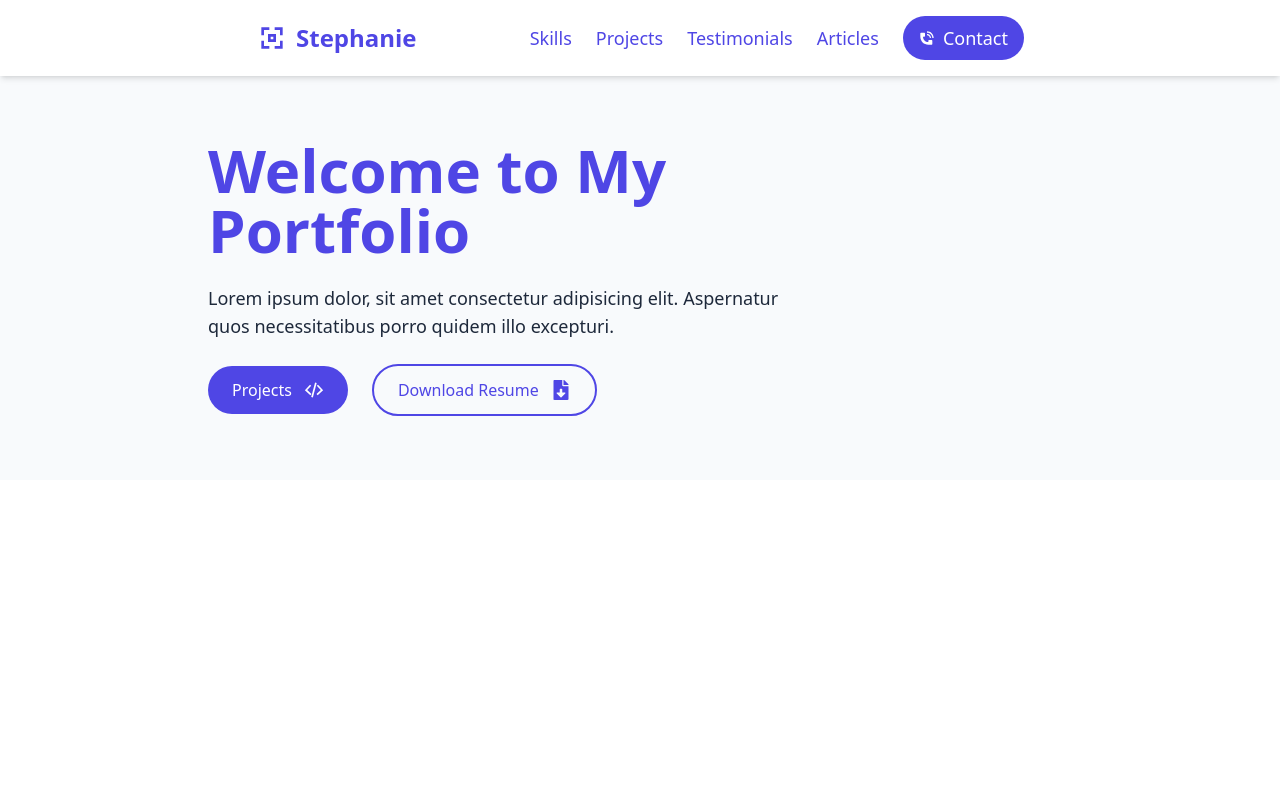
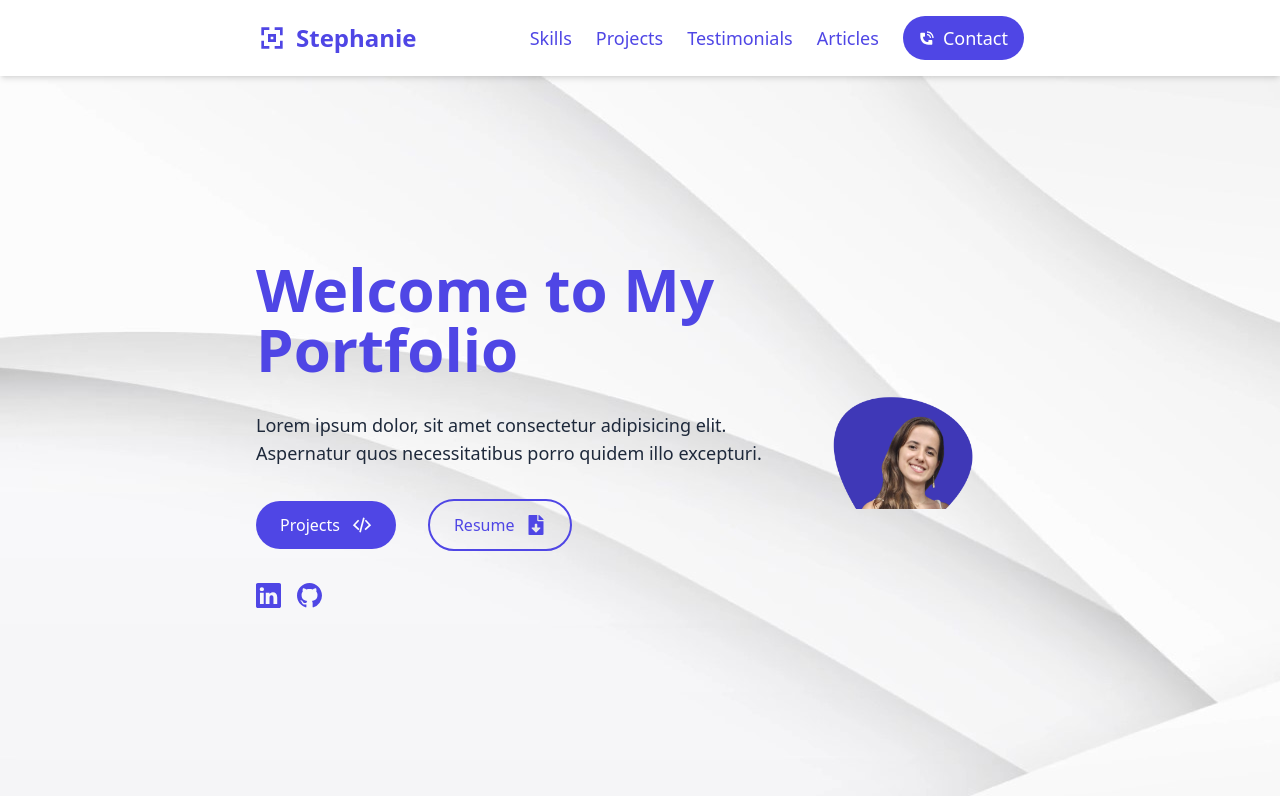
Before and after one commit to StephanieGuimaraes/WebPortfolio, a React (Vite) app in the folder WebPortfolio/: page / in a window 1280 px wide. Built offline with nearby package versions, Linux system fonts and the light colour scheme.

Commit message:
finish front hero page

```diff
--- a/WebPortfolio/src/pages/LandingPage/Hero.jsx
+++ b/WebPortfolio/src/pages/LandingPage/Hero.jsx
@@ -1,15 +1,23 @@
 import React from 'react'
 import { CgCodeSlash } from 'react-icons/cg';
 import {FaFileDownload} from 'react-icons/fa';
+import ProfilePic from '../../assets/MyProfile.png';
+import HeroBackground from '../../assets/BackGroundImage.png';
+import {BsLinkedin, BsGithub } from 'react-icons/bs';
+
 
 const Hero = () => {
   return (
-    <section id='home' className='scroll-m-20 bg-slate-50 py-16'>
-        <div className='container mx-auto px-20 flex flex-col-reverse lg:flex-row items-center justify-between gap-10'>
-            <div className='max-w-xl text-center lg:text-left space-y-6'>
+    <section
+        id='home'
+        className='scroll-m-20 bg-slate-50 h-[90vh] flex items-center justify-center'
+        style={{backgroundImage: `url(${HeroBackground})`}}
+        >
+        <div className='w-full mx-auto px-20 flex flex-col-reverse lg:flex-row items-center justify-between gap-8 lg:px-64'>
+            <div className='max-w-xl text-center lg:text-left space-y-8'>
                 <h1 className='text-xl sm:text-4xl lg:text-6xl font-bold text-indigo-600 leading-tight'>Welcome to My Portfolio</h1>
                 <p className='text-slate-800 text-sm lg:text-lg'>Lorem ipsum dolor, sit amet consectetur adipisicing elit. Aspernatur quos necessitatibus porro quidem illo excepturi.</p>
-                <div className='space-x-6'>
+                <div className='flex flex-col sm:flex-row gap-3 sm:gap-8 items-center'>
                     <a
                         href="#"
                         className='inline-flex items-center bg-indigo-600 text-white px-3 py-1 sm:px-6 sm:py-3 rounded-full hover:bg-indigo-800 transition text-base font-medium gap-3'
@@ -21,11 +29,17 @@ const Hero = () => {
                         href="#"
                         className='inline-flex items-center border-2 border-indigo-600 text-indigo-600 px-3 py-1 sm:px-6 sm:py-3 rounded-full hover:bg-indigo-100 transition text-base font-medium gap-3'
                     >
-                        Download Resume
+                        Resume
                         <FaFileDownload className='w-5 h-5 text-indigo-600'/>
                     </a>
                 </div>
-
+                <div className='inline-flex mt-5 space-x-4 cursor-pointer '>
+                    <BsLinkedin size={25} className='text-indigo-600 hover:text-indigo-800'/>
+                    <BsGithub size={25} className='text-indigo-600 hover:text-indigo-800'/>
+                </div>
+            </div>
+            <div>
+                <img src={ProfilePic} alt='Profile' className='w-80 lg:w-[350px] rounded-4xl pr-4 sm:pr-6 lg:pr-12'></img>
             </div>
         </div>
     </section>
```
